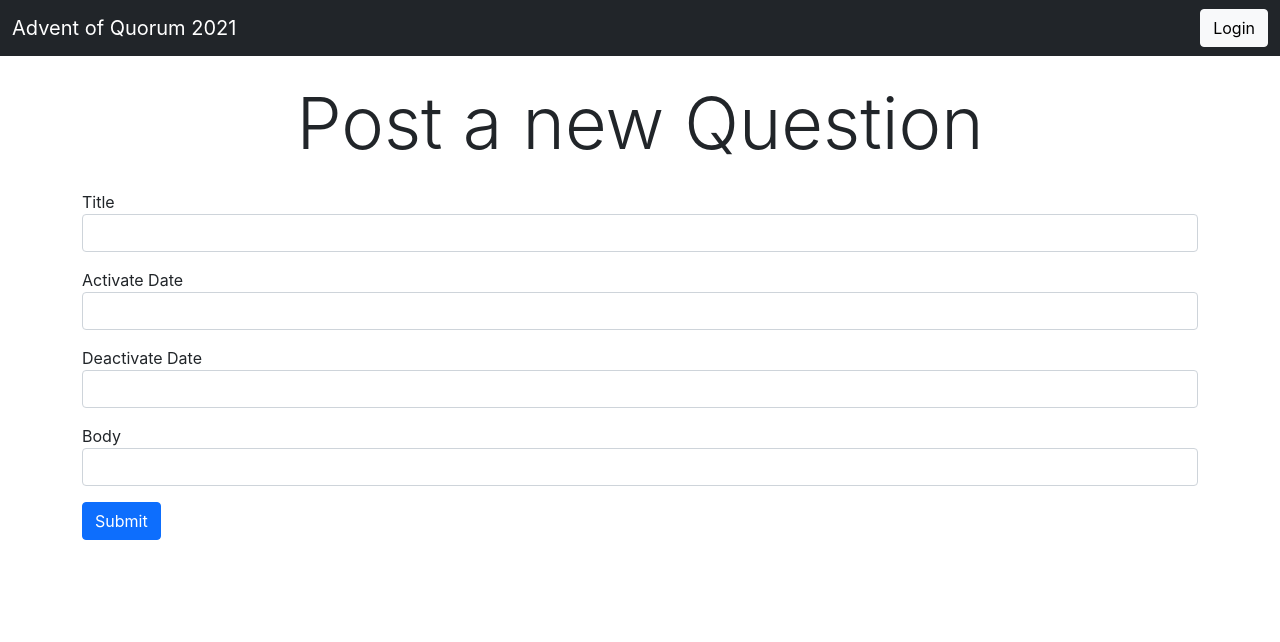
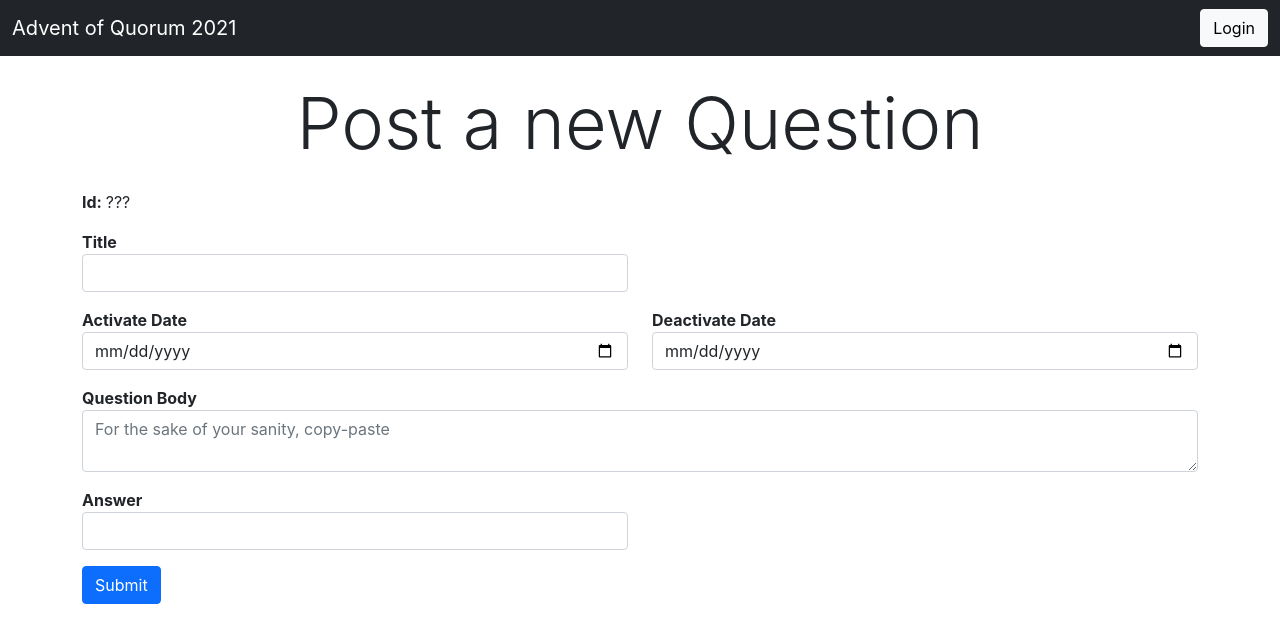
Before and after one commit to jclement/aoc, a React (Create React App) app in the folder frontend/: page /postquestion in a window 1280 px wide. Shown: the top 642 px of the page. Built offline with nearby package versions, Linux system fonts and the light colour scheme.

Commit message:
able to submit questions

```diff
--- a/frontend/src/NavBar.js
+++ b/frontend/src/NavBar.js
@@ -3,15 +3,15 @@ import { authenticationService } from './_services/authentication.service';
 import { Link, useNavigate } from 'react-router-dom';
 import UserIcon from './UserIcon';
 
-class NavBtn extends React.Component {
-  render = () => (<li className="nav-item">
-    <button
-      className={`btn btn-${this.props.btnClass ? this.props.btnClass : 'secondary'}`}
-      onClick={this.props.btnClick}>
-      {this.props.btnText}
-    </button>
-  </li>);
-}
+// class NavBtn extends React.Component {
+//   render = () => (<li className="nav-item">
+//     <button
+//       className={`btn btn-${this.props.btnClass ? this.props.btnClass : 'secondary'}`}
+//       onClick={this.props.btnClick}>
+//       {this.props.btnText}
+//     </button>
+//   </li>);
+// }
 
 class NavComponent extends React.Component {
   constructor(props) {
@@ -28,14 +28,14 @@ class NavComponent extends React.Component {
     });
   }
 
-  showMyInfo = () => {
-    const me = this.state.me;
-    if (me) {
-      alert('Me: ' + me.username);
-    } else {
-      alert('Me: <null>');
-    }
-  }
+  // showMyInfo = () => {
+  //   const me = this.state.me;
+  //   if (me) {
+  //     alert('Me: ' + me.username);
+  //   } else {
+  //     alert('Me: <null>');
+  //   }
+  // }
 
   render = () => {
     return (<nav className="navbar navbar-expand-md navbar-dark bg-dark">
--- a/frontend/src/PostQuestion.js
+++ b/frontend/src/PostQuestion.js
@@ -1,37 +1,109 @@
 import React from 'react';
 import Header from './Header';
+import { toast } from 'react-toastify';
+import { authenticationService } from './_services/authentication.service';
+
+const popError = msg => toast(msg, { theme: 'colored', type: 'error' });
+
+const handleError = err => {
+  if (err.detail) {
+    err.detail.forEach(e => popError(e.msg));
+  } else {
+    popError(err.message ? err.messge : err || err.toString());
+  }
+}
+
+// ---- Date Formatting ----
+
+const isSqlite = true;
+const toUtc = dateStr => (
+  isSqlite ?
+    `${dateStr} 00:00:00` :       // date format: 2020-01-01 00:00:00
+    `${dateStr}T00:00:00Z-7:00`   // This is so dumb. Assuming MST midnight.
+)
+// --------
+
+
+class QuestionInput extends React.Component {
+  render() {
+    return (<div className="col-lg-6">
+      <b><label htmlFor={this.props.id}>{this.props.label}</label></b>
+      <input
+        type={this.props.isDate ? 'date' : 'text'}
+        className="form-control"
+        value={this.props.value}
+        onChange={this.props.updater} />
+    </div>);
+  }
+}
 
 class QuestionPosterComponent extends React.Component {
   constructor(props) {
     super(props);
     this.state = {
+      id: '',
       title: '',
       active: '',
       deactive: '',
-      body: ''
+      body: '',
+      answer: ''
     };
+  }
+
+  getSubmitErrors = () => {
+    return [
+      (this.state.title ? null : 'Missing Title'),
+      (this.state.body ? null : 'Missing Body'),
+      (this.state.active ? null : 'Missing Activate Date'),
+      (this.state.deactive ? null : 'Missing Deactivate Date'),
+      (this.state.active && this.state.deactive && this.state.active >= this.state.deactive ?
+        'The Activate Date needs to be before the Deactivate Date' :
+      null),
+      (this.state.answer ? null : 'Missing Answer')
+    ].filter(e => e !== null);
+  }
+
+  submitAnswer = () => {
+    authenticationService.httpPut(
+      `/api/questions/${this.state.id}/answer`,
+      { answer: this.state.answer.trim() }
+    ).then(
+      resp => resp.json()
+    ).then(validation => {
+      if (!validation.result) {
+        popError(validation.message);
+      } else {
+        toast('Success!', { theme: 'colored', type: 'success' });
+      }
+    }).catch(handleError);
   }
 
   postQuestion = evt => {
     evt.preventDefault();
-    fetch(
+
+    let anyErrors = this.getSubmitErrors().map(err => {
+      toast(err, { theme: 'colored', type: 'error' });
+      return 1;
+    });
+
+    if (anyErrors.length) { return; }
+
+    authenticationService.httpPost(
       '/api/questions',
       {
-        method: 'POST',
-        headers: {
-          'Content-Type': 'application/json',
-          Authorization: 'Bearer ' + localStorage.getItem('token'),
-          body: JSON.stringify({
-            title: this.state.title,
-
-            // date format: 2020-01-01 00:00:00
-            activate_date: this.state.active,
-            deactivate_date: this.state.deactive,
-            body: this.state.body
-          })
-        }
+        title: this.state.title,
+        body: this.state.body,
+        activate_date: toUtc(this.state.active),
+        deactivate_date: toUtc(this.state.deactive)
       }
-    )
+    ).then(
+      resp => resp.json()
+    ).then(question => {
+      this.setState(
+        { id: question.id },
+        this.submitAnswer
+      );
+    }).catch(handleError);
   }
 
   render() {
@@ -40,45 +112,44 @@ class QuestionPosterComponent extends React.Component {
         title: evt => this.setState({ title: evt.target.value }),
         active: evt => this.setState({ active: evt.target.value }),
         deactive: evt => this.setState({ deactive: evt.target.value }),
-        body: evt => this.setState({ body: evt.target.value })
+        body: evt => this.setState({ body: evt.target.value }),
+        answer: evt => this.setState({ answer: evt.target.value }),
       };
     }
+
     return (<form>
-      <div className="mb-3">
-        <label htmlFor="ques_title">Title</label>
-        <input
-          id="ques_title"
-          type="text"
-          className="form-control"
+      <p><b>Id: </b>{this.state.id ? this.state.id : '???'}</p>
+      <div className="mb-3 row">
+        <QuestionInput
+          id="ques_title" label="Title"
           value={this.state.title}
-          onChange={this.updaters.title} />
+          updater={this.updaters.title}/>
+      </div>
+      <div className="mb-3 row">
+        <QuestionInput
+          id="ques_active" label="Activate Date" isDate={1}
+          value={this.state.active}
+          updater={this.updaters.active} />
+        <QuestionInput
+          id="ques_deactive" label="Deactivate Date" isDate={1}
+          value={this.state.deactive}
+          updater={this.updaters.deactive} />
       </div>
       <div className="mb-3">
-        <label htmlFor="ques_active">Activate Date</label>
-        <input
-          id="ques_active"
-          type="text"
-          className="form-control"
-          value={this.state.active}
-          onChange={this.updaters.active} />
-      </div>
-      <div className="mb-3">
-        <label htmlFor="ques_deactive">Deactivate Date</label>
-        <input
-          id="ques_deactive"
-          type="text"
-          className="form-control"
-          value={this.state.deactive}
-          onChange={this.updaters.deactive} />
-      </div>
-      <div className="mb-3">
-        <label htmlFor="ques_body">Body</label>
-        <input
+        <b><label htmlFor="ques_body">Question Body</label></b>
+        <textarea
           id="ques_body"
           type="text"
           className="form-control"
           value={this.state.body}
-          onChange={this.updaters.body} />
+          onChange={this.updaters.body}
+          placeholder="For the sake of your sanity, copy-paste"></textarea>
+      </div>
+      <div className="mb-3 row">
+        <QuestionInput
+          id="answer" label="Answer"
+          value={this.state.answer}
+          updater={this.updaters.answer} />
       </div>
       <button
         type="submit"
--- a/frontend/src/Question.js
+++ b/frontend/src/Question.js
@@ -31,7 +31,7 @@ class AnswerText extends React.Component {
 class AnswerBox extends React.Component {
   constructor(props) {
     super(props);
-    this.state = { answer: null };
+    this.state = { answer: '' };
   }
 
   submitAnswer = evt => {
--- a/frontend/src/_services/authentication.service.js
+++ b/frontend/src/_services/authentication.service.js
@@ -61,26 +61,19 @@ function httpGet(sUrl) {
   );
 }
 
+const httpOpts = (method, payload) => ({
+  method,
+  headers: {
+    'Content-Type': 'application/json',
+    'Authorization': `Bearer ${__token}`,
+  },
+  body: JSON.stringify(payload)
+})
+
 function httpPost(sUrl, payload) {
-  let postOptions = {
-    method: 'POST',
-    headers: {
-      'Content-Type': 'application/json',
-      'Authorization': `Bearer ${__token}`,
-    },
-    body: JSON.stringify(payload)
-  };
-  return fetch(sUrl, postOptions);
+  return fetch(sUrl, httpOpts('POST', payload));
 }
 
 function httpPut(sUrl, payload) {
-  let putOptions = {
-    method: 'PUT',
-    headers: {
-      'Content-Type': 'application/json',
-      'Authorization': `Bearer ${__token}`,
-    },
-    body: JSON.stringify(payload)
-  };
-  return fetch(sUrl, putOptions);
+  return fetch(sUrl, httpOpts('PUT', payload));
 }
```
